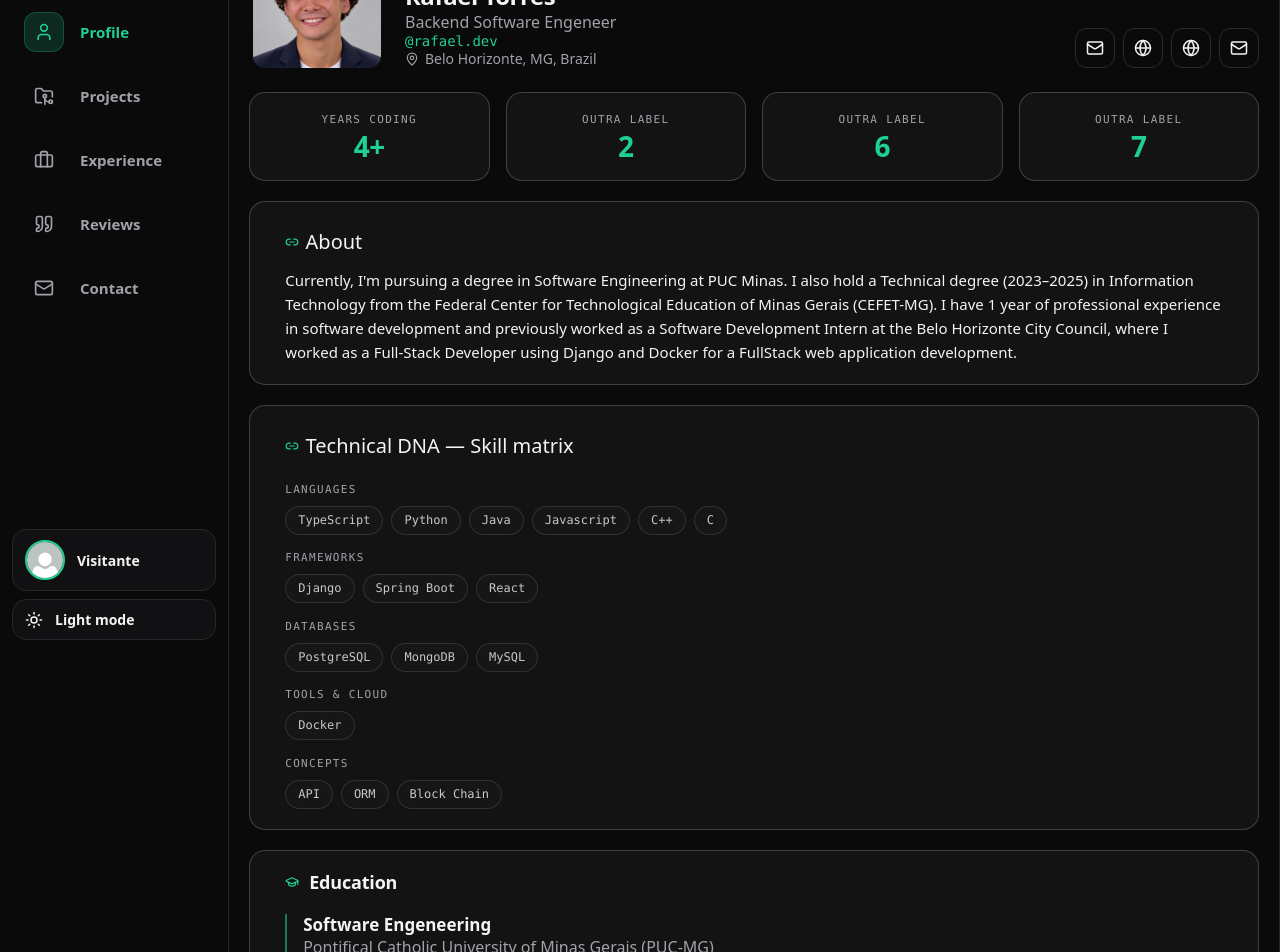
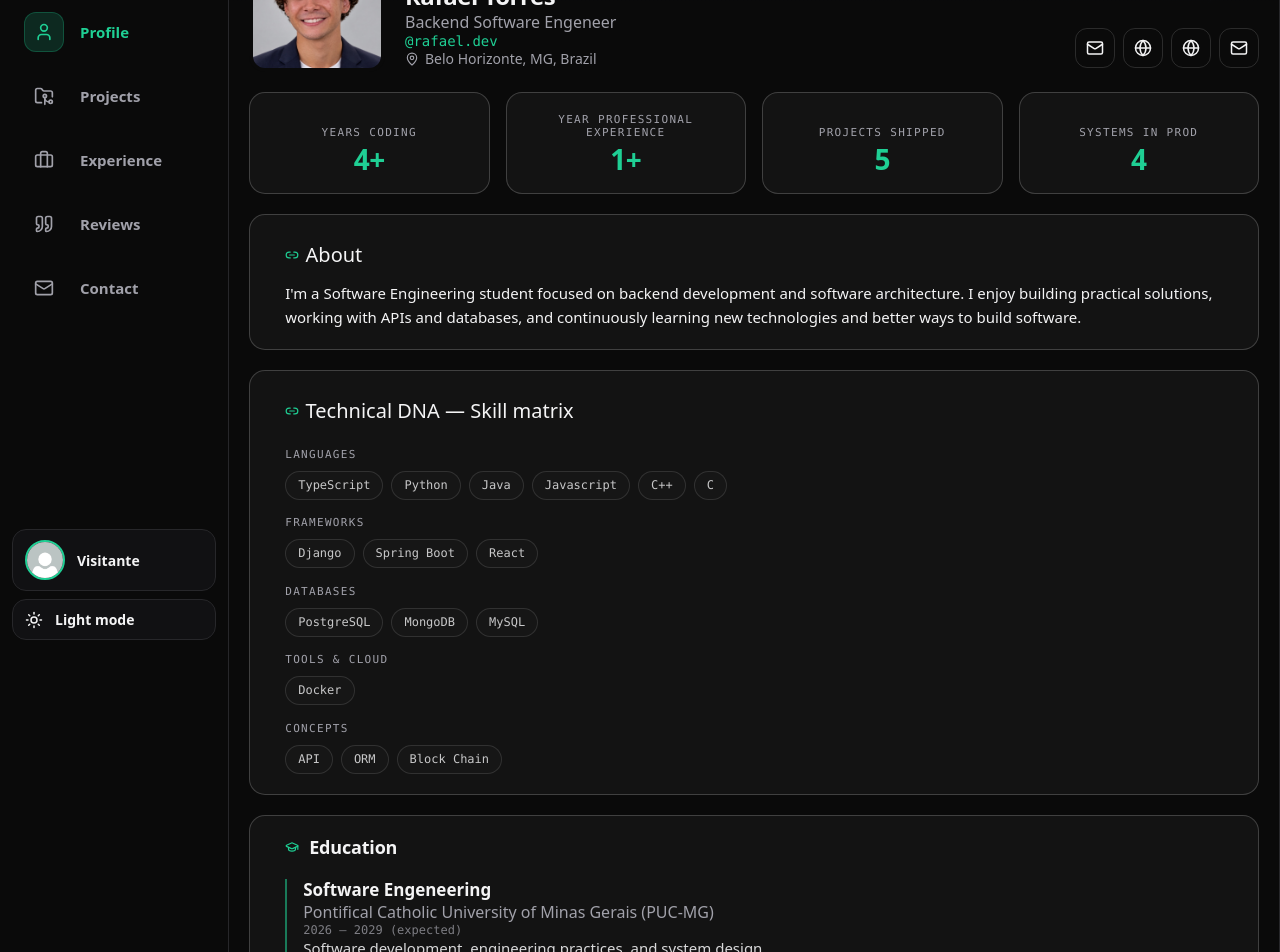
Before and after one commit to T0RR35/MyPortfolio, a React app: page /profile in a window 1280 px wide. Shown: the part 140-1092 px from the top of the page. Built offline with nearby package versions, Linux system fonts and the light colour scheme; the HTML template or start-up script is replaced by a standard one.

Commit message:
feat: add profile stats and about section

```diff
--- a/src/data/profile.js
+++ b/src/data/profile.js
@@ -13,21 +13,21 @@ const english_profile = {
             label: "Years coding"
         },
         {
-            value: "2",
-            label: "outra label"
+            value: "1+",
+            label: "Year professional experience"
         },
         {
-            value: "6",
-            label: "outra label"
+            value: "5",
+            label: "Projects shipped"
         },
         {
-            value: "7",
-            label: "outra label"
+            value: "4",
+            label: "Systems in prod"
         },
     ],
     about: {
         title: "About",
-        text: "Currently, I'm pursuing a degree in Software Engineering at PUC Minas. I also hold a Technical degree (2023–2025) in Information Technology from the Federal Center for Technological Education of Minas Gerais (CEFET-MG). I have 1 year of professional experience in software development and previously worked as a Software Development Intern at the Belo Horizonte City Council, where I worked as a Full-Stack Developer using Django and Docker for a FullStack web application development."
+        text: "I'm a Software Engineering student focused on backend development and software architecture. I enjoy building practical solutions, working with APIs and databases, and continuously learning new technologies and better ways to build software."
     },
     techs: {
         title: "Technical DNA — Skill matrix",
@@ -43,13 +43,13 @@ const english_profile = {
                 title: "Software Engeneering",
                 organization: "Pontifical Catholic University of Minas Gerais (PUC-MG)",
                 period: "2026 — 2029 (expected)",
-                description: "descricaodescricaodescricaodescricaodescricaodescricao",
+                description: "Software development, engineering practices, and system design.",
             },
             {
                 title: "Information Technology Technical Degree",
                 organization: "Federal Center for Technological Education of Minas Gerais (CEFET-MG)",
                 period: "2023 — 2025",
-                description: "descricaodescricaodescricaodescricaodescricaodescricao",
+                description: "Programming, databases, web development, and software engineerin.",
             },
         ]
     },
```
